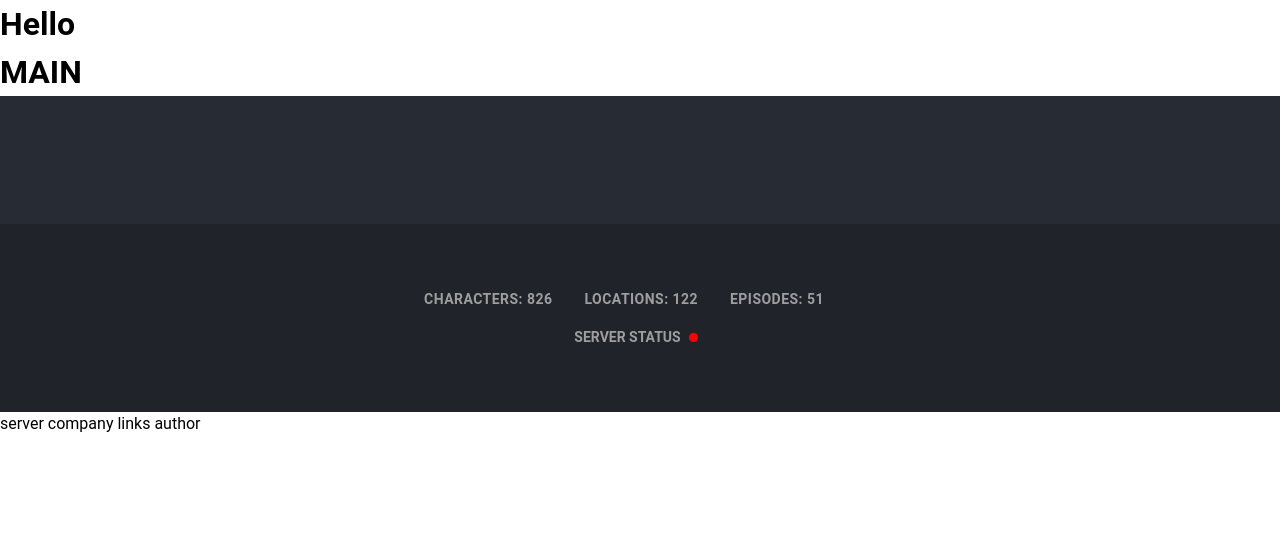
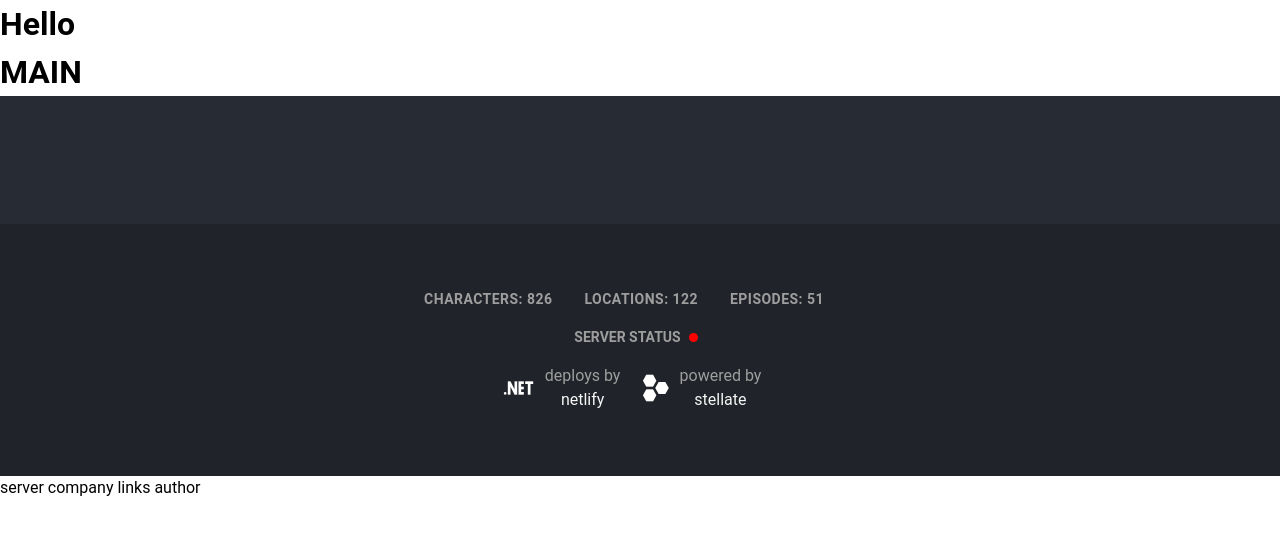
Before and after one commit to JohnnySench/my-morty-main, a Vue app: page / in a window 1280 px wide. Shown: the top 534 px of the page. Built offline with nearby package versions, Linux system fonts and the light colour scheme; no server answers.

Commit message:
добавил активные ссылки в футере и библиотеку mdi

```diff
--- a/package.json
+++ b/package.json
@@ -16,6 +16,7 @@
     "vuex": "^4.1.0"
   },
   "devDependencies": {
+    "@mdi/font": "^7.3.67",
     "@vitejs/plugin-vue": "^4.2.3",
     "sass": "^1.69.4",
     "sass-loader": "^13.3.2",
--- a/src/components/FooterContent/FooterContainer.vue
+++ b/src/components/FooterContent/FooterContainer.vue
@@ -2,10 +2,11 @@
 import {defineComponent} from 'vue'
 import FooterStatistics from "./UI  Footer/FooterStatistics.vue";
 import ServerStatus from "./UI  Footer/ServerStatus.vue";
+import ExternalLink from "./UI  Footer/ExternalLink.vue";
 
 export default defineComponent({
   name: "FooterContainer",
-  components: {ServerStatus, FooterStatistics}
+  components: {ExternalLink, ServerStatus, FooterStatistics}
 })
 </script>
 
@@ -13,6 +14,7 @@ export default defineComponent({
   <div class="footer-container py-16">
     <FooterStatistics/>
     <ServerStatus/>
+    <ExternalLink/>
   </div>
 </template>
 
--- /dev/null
+++ b/src/components/FooterContent/UI  Footer/ExternalLink.vue
@@ -0,0 +1,66 @@
+<script lang="ts">
+import {defineComponent} from 'vue'
+
+export default defineComponent({
+  name: "ExternalLink",
+  computed: {
+    styleLinksFooter() {
+      return [
+        {
+          icon: 'mdi-dot-net',
+          title: 'deploys by',
+          subtitle: 'netlify',
+          action: () => {
+            window.open('https://www.netlify.com/', '_blank')
+          }
+        },
+        {
+          icon: 'mdi-hexagon-multiple',
+          title: 'powered by',
+          subtitle: 'stellate',
+          action: () => {
+            window.open('https://stellate.co/?ref=powered-by', '_blank')
+          }
+        },
+      ]
+    }
+  }
+})
+</script>
+
+<template>
+  <div class="d-flex align-center justify-center mt-4">
+    <div
+        v-for="(icon, index) in styleLinksFooter"
+        :key="index"
+        @click="icon.action"
+        class="container-link mr-4">
+      <div class="icon-wrapper mr-2">
+        <v-icon
+            class="icon-footer"
+            size="x-large"
+            :icon="icon.icon"
+            color="white"/>
+      </div>
+      <div class="link-wrapper d-flex flex-column">
+        <span class="text-grey">{{icon.title}}</span>
+        <span class="text--white">{{icon.subtitle}}</span>
+      </div>
+    </div>
+  </div>
+</template>
+
+<style scoped lang="scss">
+  .container-link {
+    align-items: center;
+    display: grid;
+    grid-template-columns: 1fr 2fr;
+    cursor: pointer;
+  }
+  .icon-footer {
+    &:hover {
+      transform: scale(1.1);
+      transition: all .2s ease-in-out;
+    }
+  }
+</style>
--- a/src/main.ts
+++ b/src/main.ts
@@ -3,6 +3,7 @@ import './style.css'
 import App from './App.vue'
 import router from "./router";
 import store from "./store";
+import '@mdi/font/css/materialdesignicons.css'
 
 
 import axios from 'axios'
@@ -15,6 +16,9 @@ import * as components from 'vuetify/components'
 import * as directives from 'vuetify/directives'
 
 const vuetify = createVuetify({
+    icons: {
+        defaultSet: 'mdi', // This is already the default value - only for display purposes
+    },
     components,
     directives,
 })
```
Also changed, not shown: 1 other file (tests, documents, lock files or other folders).
